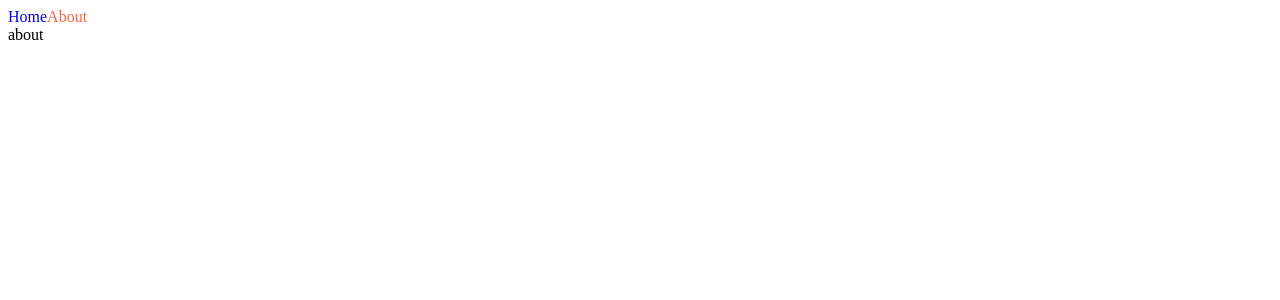
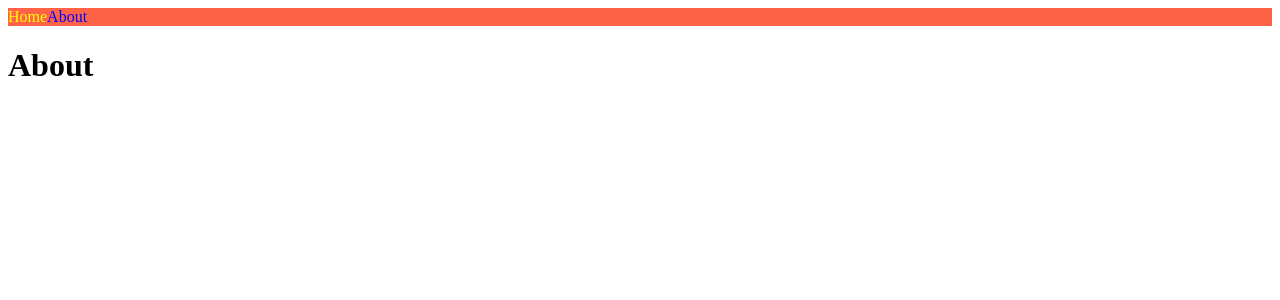
Before and after one commit to EungBug/nextjs-study, a Next.js app: page /about in a window 1280 px wide. Shown: the top 300 px of the page. Built offline with nearby package versions, Linux system fonts and the light colour scheme.

Commit message:
Style: style jsx를 이용한 스타일링

```diff
--- a/components/NavBar.js
+++ b/components/NavBar.js
@@ -1,21 +1,31 @@
 import Link from 'next/link';
 import { useRouter } from 'next/router';
 
-import styles from './NavBar.module.css';
+
 
 const NavBar = () => {
   const router = useRouter();
   console.log(router);
   return (
     <nav>
-      <Link href='/' className={[
-        styles.link,
-        router.pathname === '/' ? styles.active : ''
-      ].join(' ')}>Home</Link>
-      <Link href='/about' className={[
-        styles.link,
-        router.pathname === '/about' ? styles.active : ''
-      ].join(' ')}>About</Link>
+      <Link href='/' className={router.pathname === '/' ? 'active' : ''}>Home</Link>
+      <Link href='/about' className={router.pathname === '/about' ? 'active' : ''}>About</Link>
+      <style jsx>
+        {`
+        nav {
+          background-color: tomato;
+        }
+
+        :global(a) {
+          text-decoration: none;
+          color: yellow;
+        }
+
+        :global(a).active {
+          color: blue;
+        }
+      `}
+      </style>
     </nav>
   )
 }
--- a/components/NavBar.module.css
+++ /dev/null
@@ -1,7 +0,0 @@
-.link {
-  text-decoration: none;
-}
-
-.active {
-  color: tomato;
-}
--- a/pages/about.js
+++ b/pages/about.js
@@ -4,7 +4,7 @@ const about = () => {
   return (
     <div>
       <NavBar />
-      about
+      <h1 className="active">About</h1>
     </div>
   )
 }
--- a/styles/globals.css
+++ /dev/null
@@ -1,107 +0,0 @@
-:root {
-  --max-width: 1100px;
-  --border-radius: 12px;
-  --font-mono: ui-monospace, Menlo, Monaco, 'Cascadia Mono', 'Segoe UI Mono',
-    'Roboto Mono', 'Oxygen Mono', 'Ubuntu Monospace', 'Source Code Pro',
-    'Fira Mono', 'Droid Sans Mono', 'Courier New', monospace;
-
-  --foreground-rgb: 0, 0, 0;
-  --background-start-rgb: 214, 219, 220;
-  --background-end-rgb: 255, 255, 255;
-
-  --primary-glow: conic-gradient(
-    from 180deg at 50% 50%,
-    #16abff33 0deg,
-    #0885ff33 55deg,
-    #54d6ff33 120deg,
-    #0071ff33 160deg,
-    transparent 360deg
-  );
-  --secondary-glow: radial-gradient(
-    rgba(255, 255, 255, 1),
-    rgba(255, 255, 255, 0)
-  );
-
-  --tile-start-rgb: 239, 245, 249;
-  --tile-end-rgb: 228, 232, 233;
-  --tile-border: conic-gradient(
-    #00000080,
-    #00000040,
-    #00000030,
-    #00000020,
-    #00000010,
-    #00000010,
-    #00000080
-  );
-
-  --callout-rgb: 238, 240, 241;
-  --callout-border-rgb: 172, 175, 176;
-  --card-rgb: 180, 185, 188;
-  --card-border-rgb: 131, 134, 135;
-}
-
-@media (prefers-color-scheme: dark) {
-  :root {
-    --foreground-rgb: 255, 255, 255;
-    --background-start-rgb: 0, 0, 0;
-    --background-end-rgb: 0, 0, 0;
-
-    --primary-glow: radial-gradient(rgba(1, 65, 255, 0.4), rgba(1, 65, 255, 0));
-    --secondary-glow: linear-gradient(
-      to bottom right,
-      rgba(1, 65, 255, 0),
-      rgba(1, 65, 255, 0),
-      rgba(1, 65, 255, 0.3)
-    );
-
-    --tile-start-rgb: 2, 13, 46;
-    --tile-end-rgb: 2, 5, 19;
-    --tile-border: conic-gradient(
-      #ffffff80,
-      #ffffff40,
-      #ffffff30,
-      #ffffff20,
-      #ffffff10,
-      #ffffff10,
-      #ffffff80
-    );
-
-    --callout-rgb: 20, 20, 20;
-    --callout-border-rgb: 108, 108, 108;
-    --card-rgb: 100, 100, 100;
-    --card-border-rgb: 200, 200, 200;
-  }
-}
-
-* {
-  box-sizing: border-box;
-  padding: 0;
-  margin: 0;
-}
-
-html,
-body {
-  max-width: 100vw;
-  overflow-x: hidden;
-}
-
-body {
-  color: rgb(var(--foreground-rgb));
-  background: linear-gradient(
-      to bottom,
-      transparent,
-      rgb(var(--background-end-rgb))
-    )
-    rgb(var(--background-start-rgb));
-}
-
-a {
-  color: inherit;
-  text-decoration: none;
-}
-
-@media (prefers-color-scheme: dark) {
-  html {
-    color-scheme: dark;
-  }
-}
```
